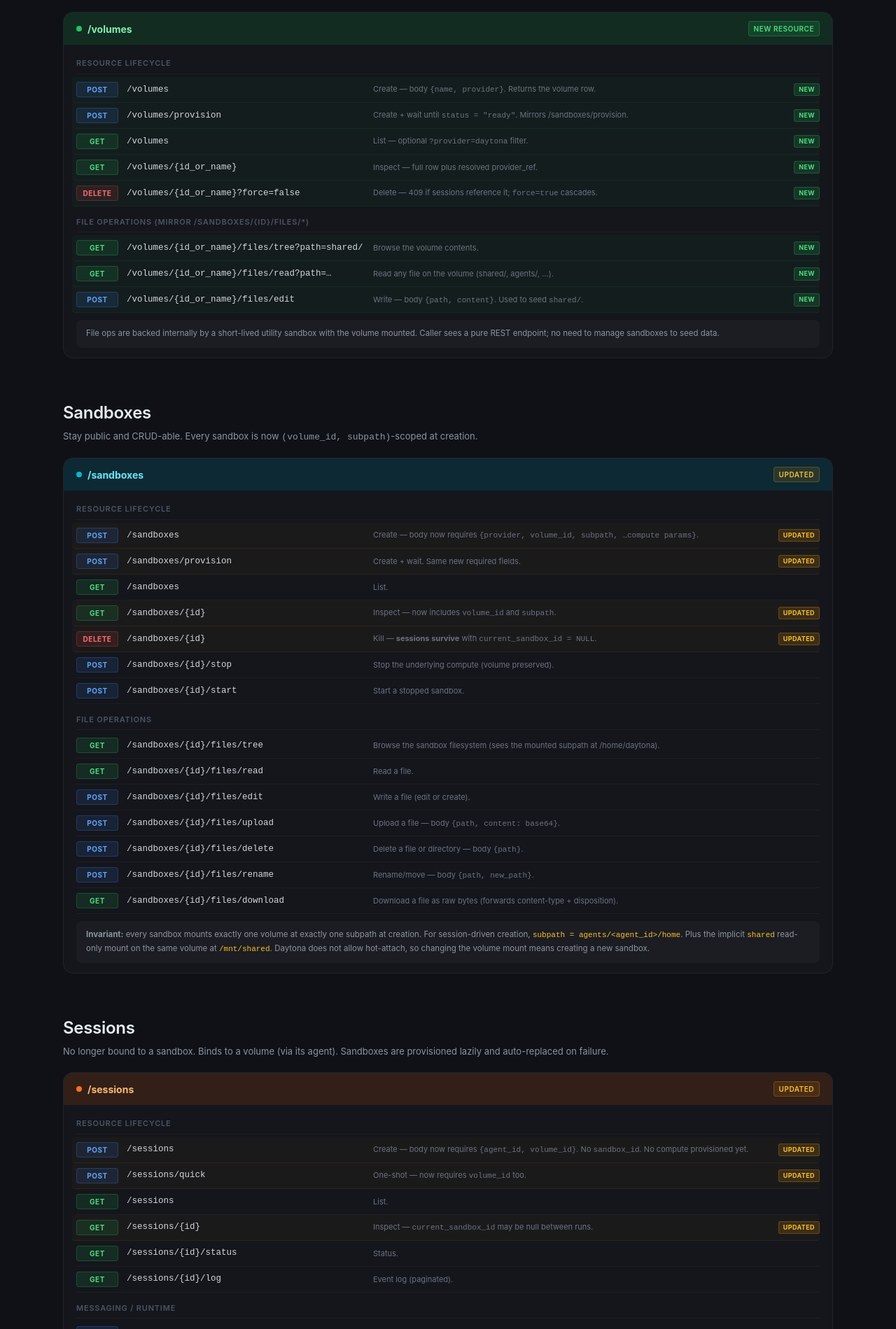
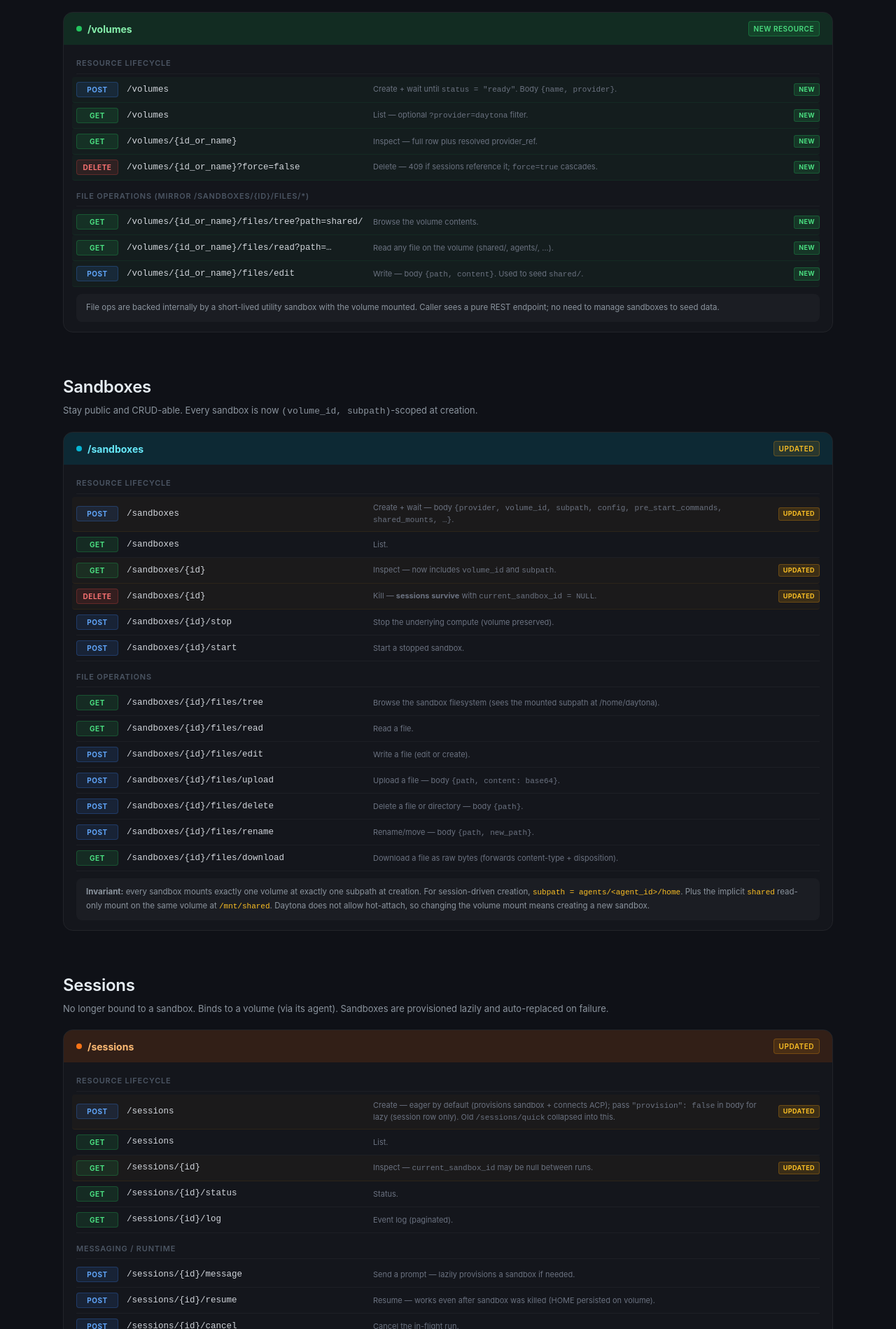
Before and after one commit to listar2000/agent-sdk, a plain HTML site: page assets/rest-api.html in a window 1280 px wide. Shown: the part 1262-3161 px from the top of the page at 70% size. Drawn offline with Linux system fonts and the light colour scheme.

Commit message:
docs: fix asset references to removed/renamed endpoints
  - assets/rest-api.html, assets/data-model.html: drop rows for dead
    /volumes/provision + /sandboxes/provision entries; update /sandboxes
    row to describe the unified create+install+start flow; replace the
    /sessions /sessions/quick pair with one /sessions row describing
    the provision:bool flag.
  - docs/local-dev.md: drop the stale /sessions/quick reference.
  - docs/api.md already updated in cdc4e48.

Historical plan/spec/review files under docs/superpowers/ are left
untouched as point-in-time records.

Co-Authored-By: Claude Opus 4.7 <noreply@anthropic.com>

```diff
--- a/assets/rest-api.html
+++ b/assets/rest-api.html
@@ -313,13 +313,7 @@
         <div class="endpoint-row is-new">
           <span class="method-badge method-post">POST</span>
           <span class="endpoint-path">/volumes</span>
-          <span class="endpoint-desc">Create — body <code>{name, provider}</code>. Returns the volume row.</span>
-          <span class="endpoint-tag tag-new">New</span>
-        </div>
-        <div class="endpoint-row is-new">
-          <span class="method-badge method-post">POST</span>
-          <span class="endpoint-path">/volumes/provision</span>
-          <span class="endpoint-desc">Create + wait until <code>status = "ready"</code>. Mirrors /sandboxes/provision.</span>
+          <span class="endpoint-desc">Create + wait until <code>status = "ready"</code>. Body <code>{name, provider}</code>.</span>
           <span class="endpoint-tag tag-new">New</span>
         </div>
         <div class="endpoint-row is-new">
@@ -389,13 +383,7 @@
         <div class="endpoint-row is-updated">
           <span class="method-badge method-post">POST</span>
           <span class="endpoint-path">/sandboxes</span>
-          <span class="endpoint-desc">Create — body now requires <code>{provider, volume_id, subpath, …compute params}</code>.</span>
-          <span class="endpoint-tag tag-updated">Updated</span>
-        </div>
-        <div class="endpoint-row is-updated">
-          <span class="method-badge method-post">POST</span>
-          <span class="endpoint-path">/sandboxes/provision</span>
-          <span class="endpoint-desc">Create + wait. Same new required fields.</span>
+          <span class="endpoint-desc">Create + wait — body <code>{provider, volume_id, subpath, config, pre_start_commands, shared_mounts, …}</code>.</span>
           <span class="endpoint-tag tag-updated">Updated</span>
         </div>
         <div class="endpoint-row">
@@ -492,13 +480,7 @@
         <div class="endpoint-row is-updated">
           <span class="method-badge method-post">POST</span>
           <span class="endpoint-path">/sessions</span>
-          <span class="endpoint-desc">Create — body now requires <code>{agent_id, volume_id}</code>. No <code>sandbox_id</code>. No compute provisioned yet.</span>
-          <span class="endpoint-tag tag-updated">Updated</span>
-        </div>
-        <div class="endpoint-row is-updated">
-          <span class="method-badge method-post">POST</span>
-          <span class="endpoint-path">/sessions/quick</span>
-          <span class="endpoint-desc">One-shot — now requires <code>volume_id</code> too.</span>
+          <span class="endpoint-desc">Create — eager by default (provisions sandbox + connects ACP); pass <code>"provision": false</code> in body for lazy (session row only). Old <code>/sessions/quick</code> collapsed into this.</span>
           <span class="endpoint-tag tag-updated">Updated</span>
         </div>
         <div class="endpoint-row">
```
Also changed, not shown: assets/data-model.html (+4 -20 lines), docs/local-dev.md (+1 -1 lines).
